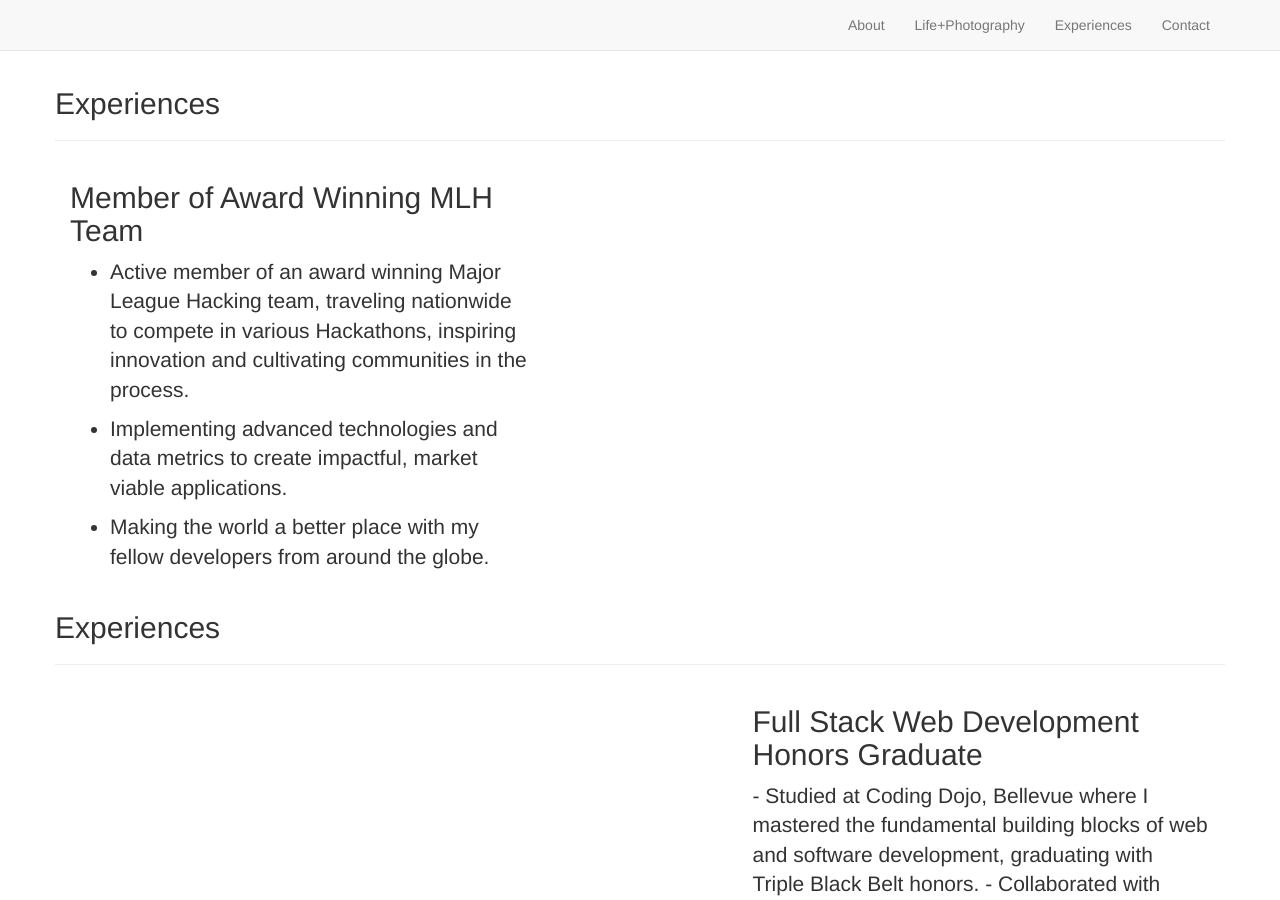
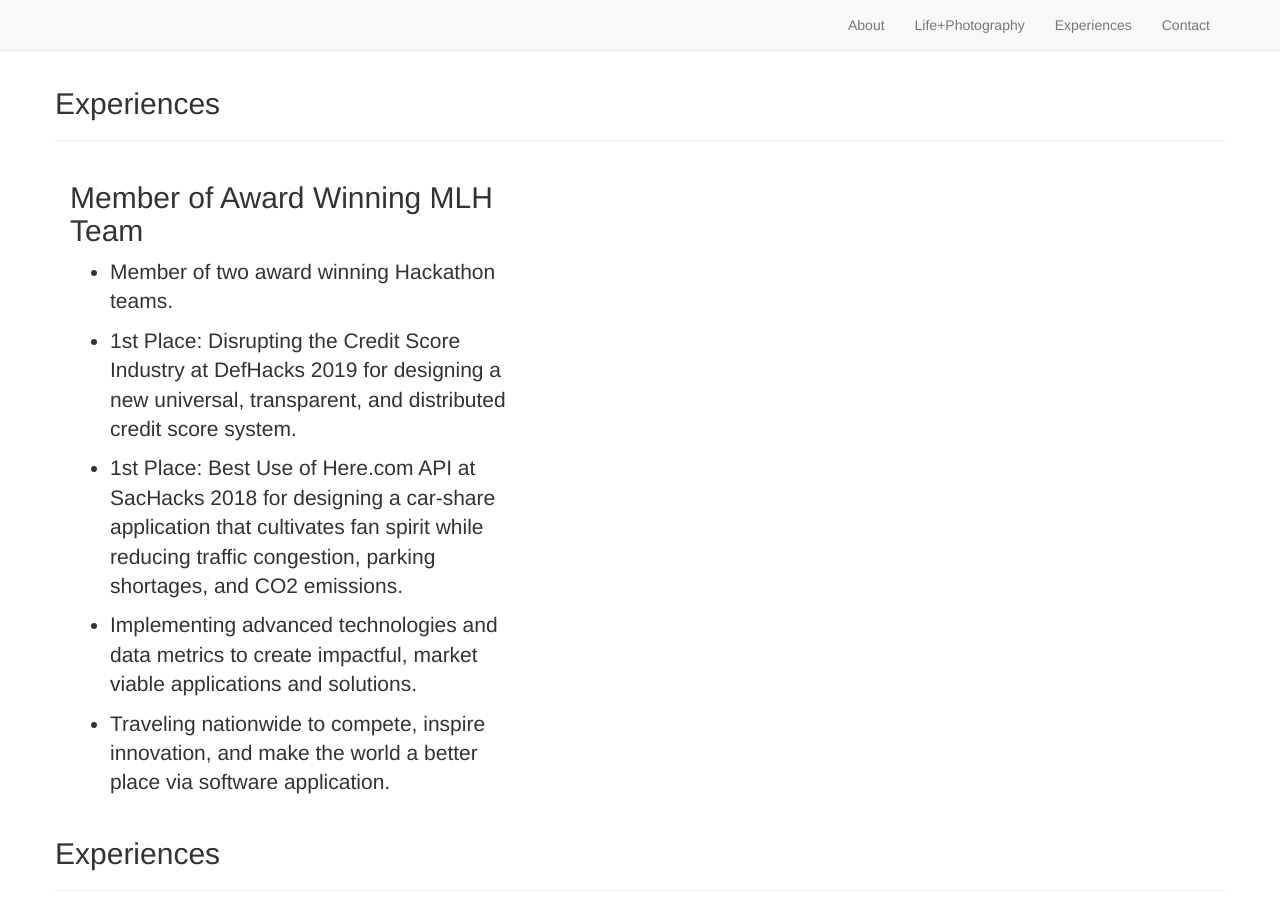
Before and after one commit to jawang94/jawang94.github.io, a Jekyll site: the page built from _posts/2000-1-1-exp.markdown, in a window 1280 px wide and 900 px high, scrolled down 1289 px. Built offline with Jekyll 4.4.1, drawn with Linux system fonts in a browser that asks for light colours; nearby versions of some CDN libraries; library files that are not in the unit come from our copies.

Commit message:
Updated Experience for MLH

```diff
--- a/_posts/2000-1-1-exp.markdown
+++ b/_posts/2000-1-1-exp.markdown
@@ -6,8 +6,12 @@ title: Member of Award Winning MLH Team
 description: |
 ---
 
-- Active member of an award winning Major League Hacking team, traveling nationwide to compete in various Hackathons, inspiring innovation and cultivating communities in the process.
+- Member of two award winning Hackathon teams.
 
-- Implementing advanced technologies and data metrics to create impactful, market viable applications.
+- 1st Place: Disrupting the Credit Score Industry at DefHacks 2019 for designing a new universal, transparent, and distributed credit score system.
 
-- Making the world a better place with my fellow developers from around the globe.
+- 1st Place: Best Use of Here.com API at SacHacks 2018 for designing a car-share application that cultivates fan spirit while reducing traffic congestion, parking shortages, and CO2 emissions.
+
+- Implementing advanced technologies and data metrics to create impactful, market viable applications and solutions.
+
+- Traveling nationwide to compete, inspire innovation, and make the world a better place via software application.
```
